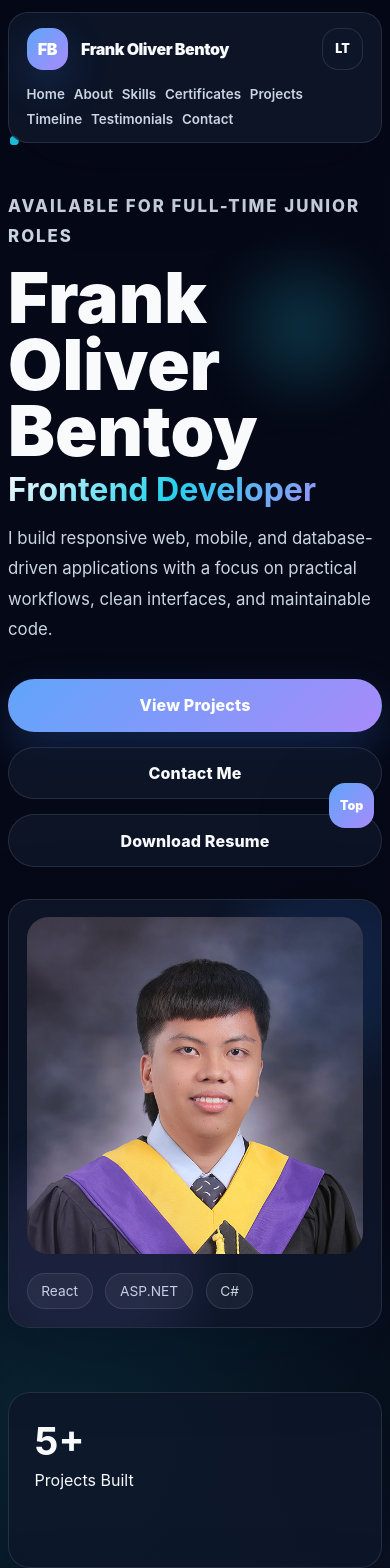
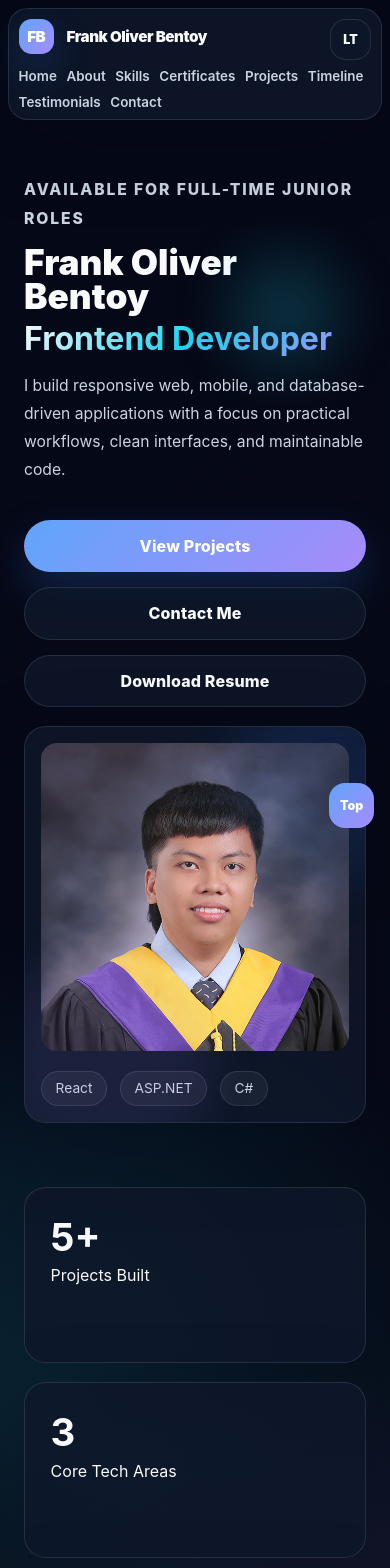
Before and after one commit to FRC-FRANKY/Portfolio, a React (Vite) app: page / in a window 390 px wide. Shown: the top 1568 px of the page. Built offline with nearby package versions, Linux system fonts and the light colour scheme.

Commit message:
responsive

```diff
--- a/src/styles.css
+++ b/src/styles.css
@@ -799,6 +799,125 @@ figcaption {
   flex-wrap: wrap;
 }
 
+/* Responsive tweaks */
+@media (max-width: 980px) {
+  .hero {
+    grid-template-columns: 1fr;
+    gap: clamp(1rem, 6vw, 3rem);
+    min-height: auto;
+    padding-bottom: 3rem;
+  }
+
+  .particles {
+    display: none;
+  }
+
+  .profile-card {
+    min-height: 18rem;
+    padding: 1rem;
+  }
+
+  .skills-grid {
+    grid-template-columns: repeat(auto-fit, minmax(200px, 1fr));
+  }
+
+  .projects-grid {
+    grid-template-columns: repeat(auto-fit, minmax(240px, 1fr));
+    gap: 1rem;
+  }
+
+  .certificate-grid {
+    grid-template-columns: repeat(auto-fit, minmax(220px, 1fr));
+  }
+
+  .stats {
+    grid-template-columns: repeat(auto-fit, minmax(140px, 1fr));
+  }
+
+  .skill-card,
+  .certificate-card,
+  .project-card {
+    min-height: auto;
+  }
+}
+
+@media (max-width: 540px) {
+  .site-header {
+    padding: 0.6rem;
+    margin: 0.5rem auto;
+    width: calc(100% - 1rem);
+    gap: 0.5rem;
+  }
+
+  .brand {
+    font-size: 0.95rem;
+  }
+
+  .brand span {
+    width: 2.2rem;
+    aspect-ratio: 1;
+    border-radius: 0.8rem;
+  }
+
+  .hero {
+    padding: clamp(2rem, 6vw, 3.5rem) 0;
+    gap: 1.2rem;
+  }
+
+  .hero h1 {
+    font-size: clamp(2.2rem, 8vw, 3rem);
+  }
+
+  .hero p {
+    font-size: 0.98rem;
+  }
+
+  .skills-grid {
+    grid-template-columns: repeat(auto-fit, minmax(160px, 1fr));
+  }
+
+  .projects-grid,
+  .certificate-grid {
+    grid-template-columns: 1fr;
+  }
+
+  .testimonial-grid {
+    grid-template-columns: 1fr;
+  }
+
+  .profile-card {
+    min-height: 14rem;
+    padding: 1rem;
+  }
+
+  .profile-image {
+    border-radius: 1rem;
+  }
+
+  .section {
+    padding: clamp(2rem, 6vw, 4rem) 1rem;
+    width: calc(100% - 2rem);
+  }
+
+  .project-image {
+    min-height: 12rem;
+  }
+
+  .back-top {
+    display: inline-block;
+    margin-top: 0.5rem;
+  }
+}
+
+/* small polish: allow nav to overflow horizontally on tiny screens */
+@media (max-width: 420px) {
+  nav {
+    overflow-x: auto;
+    -webkit-overflow-scrolling: touch;
+    gap: 0.6rem;
+  }
+}
+
 .contact-link {
   display: inline-flex;
   padding: 0.65rem 0.95rem;
```
